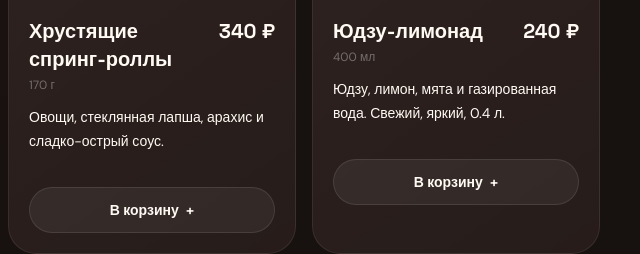
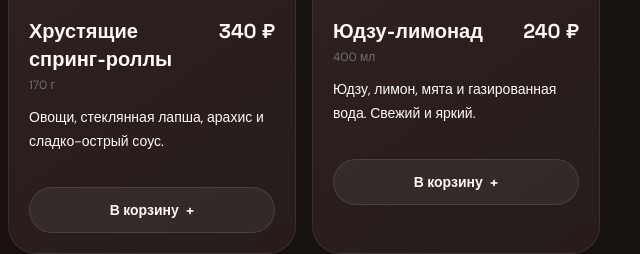
Before and after one commit to Detroll1/noodle-house, a plain HTML site: page index.html in a window 1280 px wide. Shown: the part 2663-2917 px from the top of the page, 640-1280 px from the left. Drawn offline with nearby package versions, Linux system fonts and the light colour scheme.

Commit message:
Литр записан по-русски, без дублирования объёма

```diff
--- a/index.html
+++ b/index.html
@@ -1349,7 +1349,7 @@
       {
         id: "lemonade",
         name: "Юдзу-лимонад",
-        description: "Юдзу, лимон, мята и газированная вода. Свежий, яркий, 0.4 л.",
+        description: "Юдзу, лимон, мята и газированная вода. Свежий и яркий.",
         price: 240,
         weight: "400 мл",
         image: "https://images.unsplash.com/photo-1544145945-f90425340c7e?auto=format&fit=crop&w=900&q=82",
```
